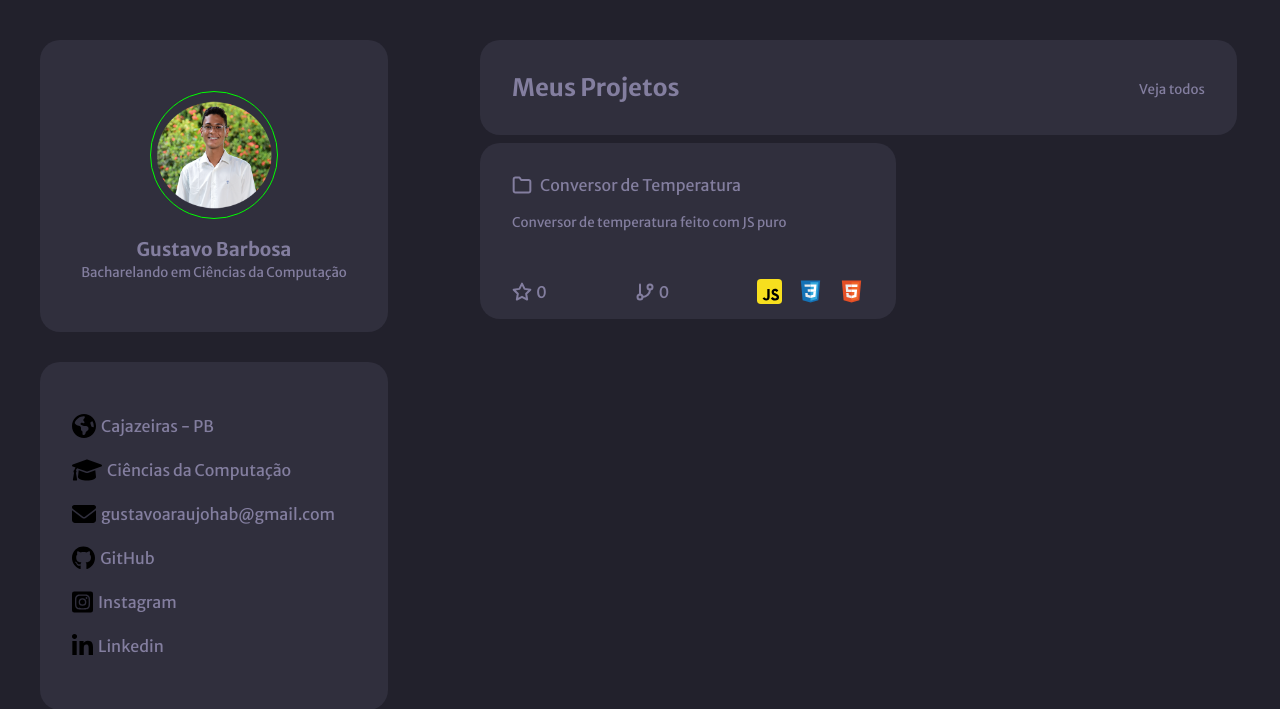
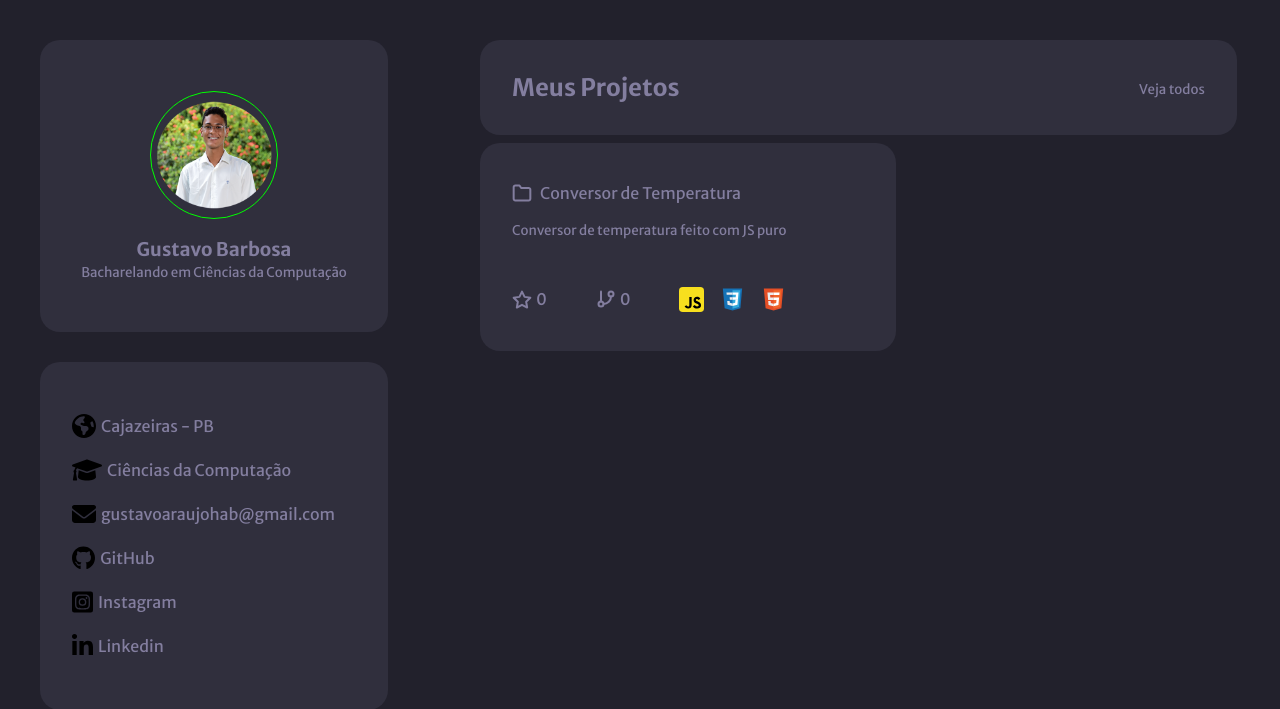
Before and after one commit to gustavbarbosaa/Portfoilio, a PHP site: page /index.html in a window 1280 px wide. Shown: the top 709 px of the page. Run offline with PHP 8.4, Linux system fonts and the light colour scheme.

Commit message:
ajeitando card

```diff
--- a/style.css
+++ b/style.css
@@ -171,10 +171,13 @@ article{
 }
 
 .card-projetos{
+  display: flex;
+  align-items: center;
   width: 26rem;
-  height: 11rem;
+  height: 13rem;
   margin: 0.5rem 0;
   border-radius: 20px;
+  overflow: hidden;
   background-color: var(--bg-cards);
 }
 
```
